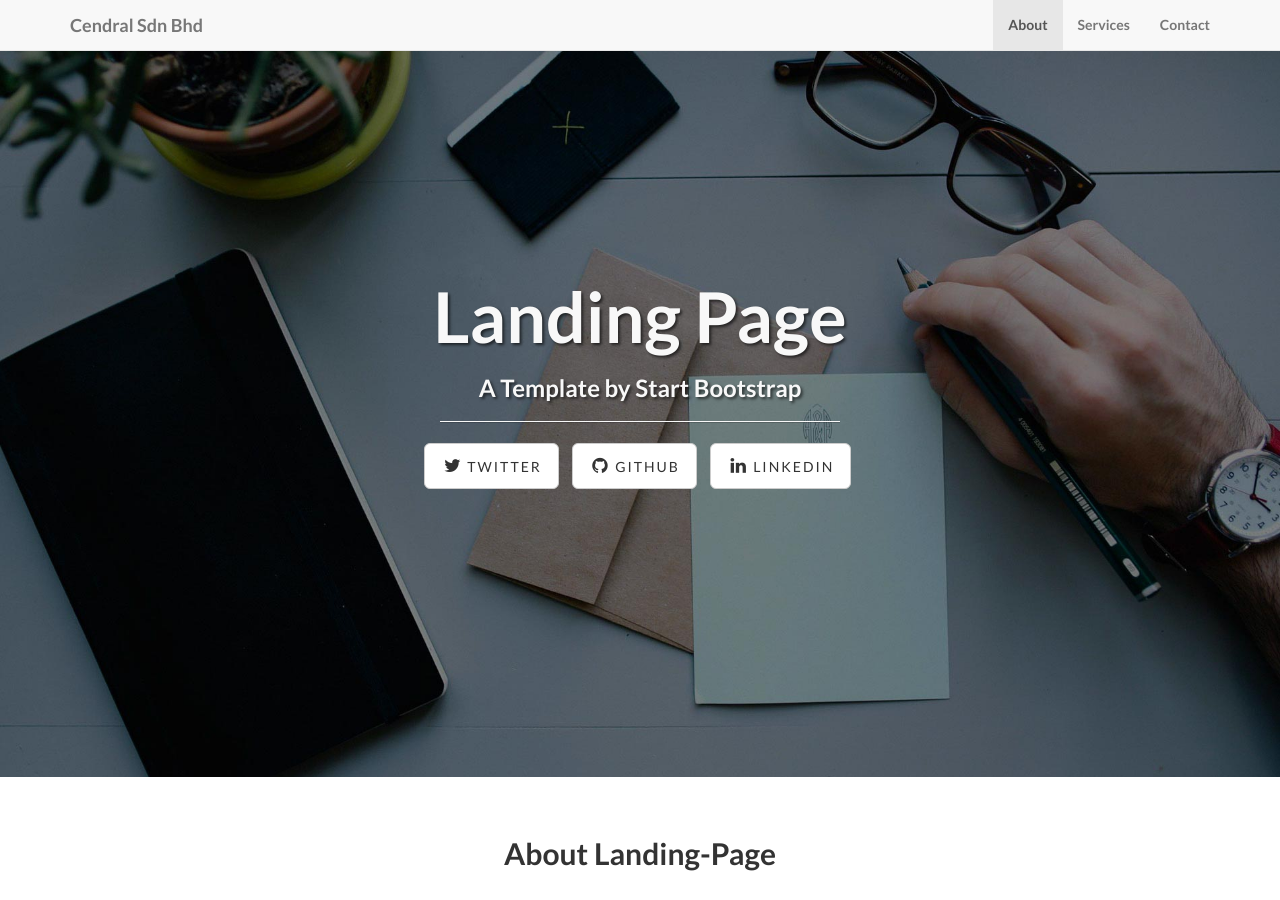
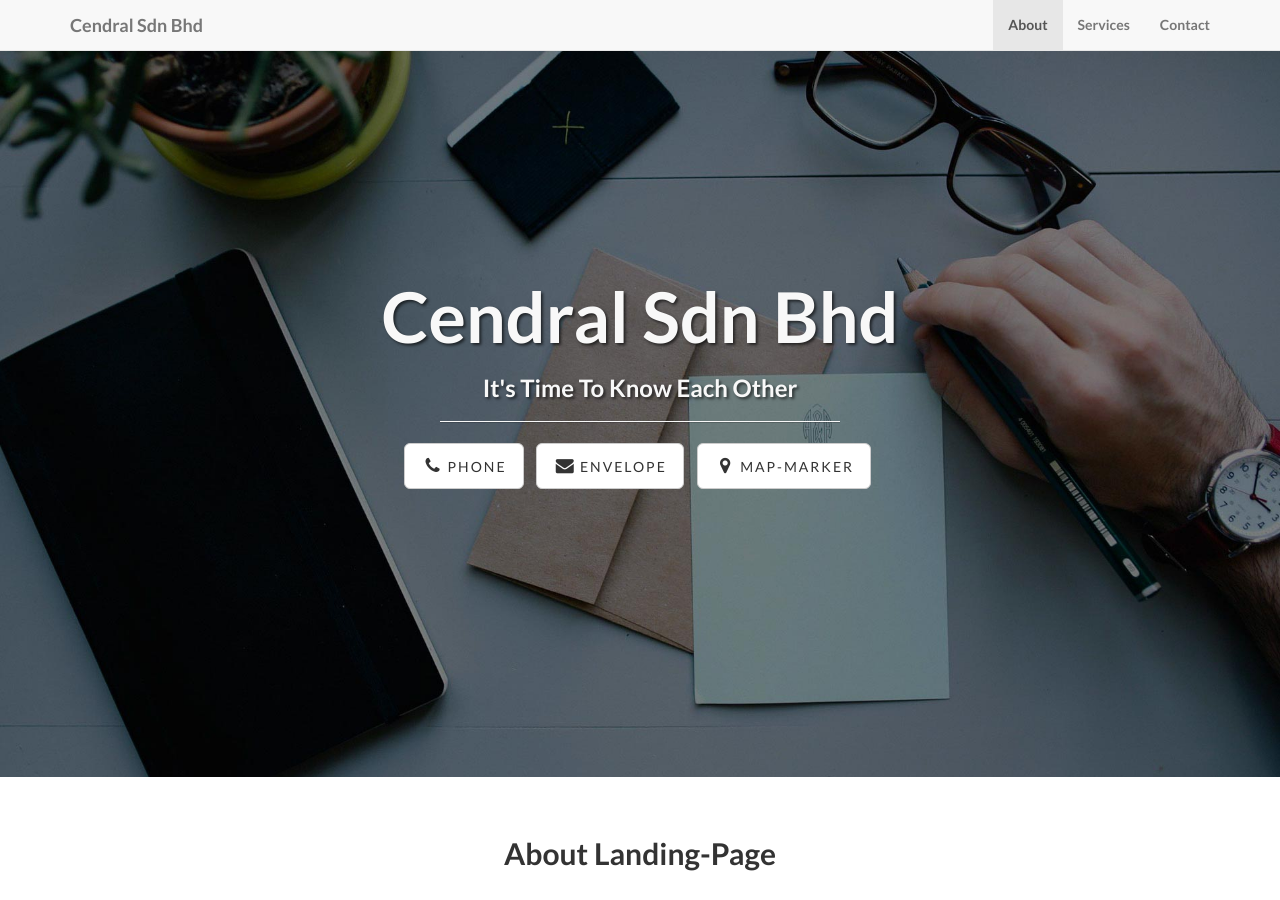
Before and after one commit to burhan3759/cendral, a Jekyll site: the page built from index.html, in a window 1280 px wide and 900 px high. Built offline with Jekyll 4.4.1, drawn with Linux system fonts in a browser that asks for light colours; nearby versions of some CDN libraries; library files that are not in the unit come from our copies; some of the changed text lies outside the part shown.

Commit message:
updated icons in header page

```diff
--- a/_config.yml
+++ b/_config.yml
@@ -26,9 +26,9 @@
 # ----------------------- #
 
 social:
-  - title: twitter
+  - title: phone
     url: https://twitter.com/SBootstrap
-  - title: github
+  - title: envelope
     url: https://github.com/IronSummitMedia/startbootstrap
-  - title: linkedin
+  - title: map-marker
     url:
--- a/index.html
+++ b/index.html
@@ -1,5 +1,5 @@
 ---
 layout: default
-title: Landing Page
-subTitle: A Template by Start Bootstrap
+title: Cendral Sdn Bhd
+subTitle: It's Time To Know Each Other
 ---
```
